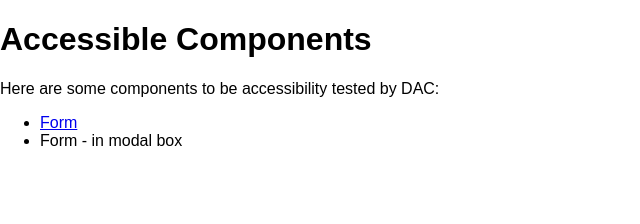
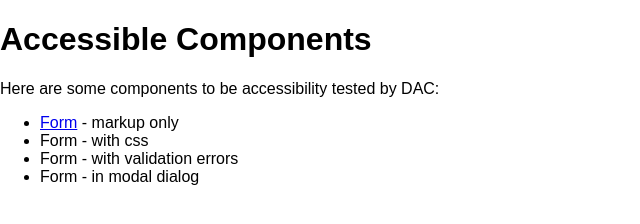
Before and after one commit to aduggin/accessible-components, a plain HTML site: page index.html in a window 1280 px wide. Shown: the whole page, without its empty margins (0-640 px from the left). Drawn offline with Linux system fonts and the light colour scheme.

Commit message:
Updating index page

```diff
--- a/index.html
+++ b/index.html
@@ -9,8 +9,10 @@
   <p>Here are some components to be accessibility tested by DAC:</p>
 
   <ul>
-    <li><a href="form.html">Form</a></li>
-    <li>Form - in modal box</li>
+    <li><a href="form.html">Form</a> - markup only</li>
+    <li>Form - with css</li>
+    <li>Form - with validation errors</li>
+    <li>Form - in modal dialog</li>
   </ul>
 </body>
 </html>
```
